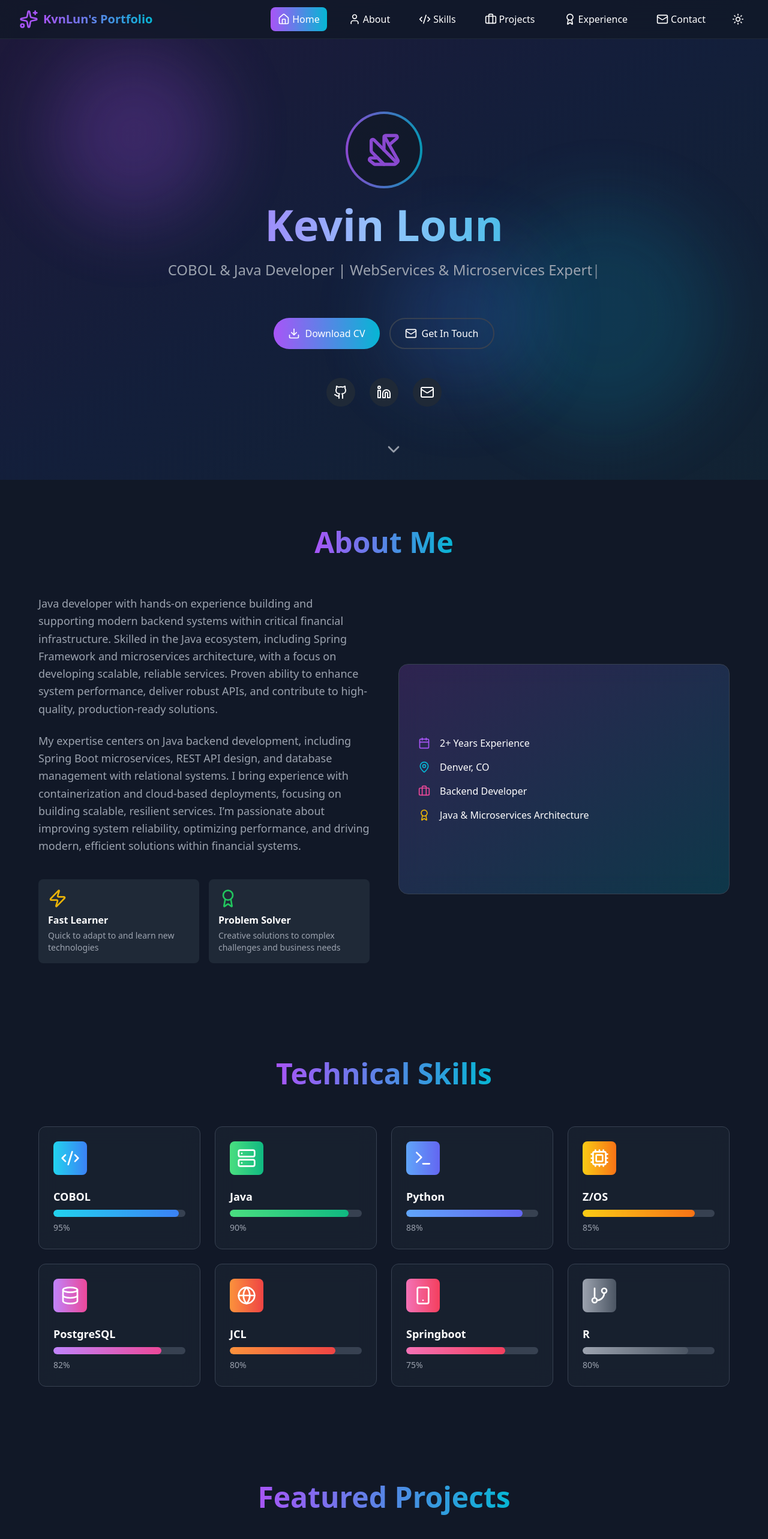
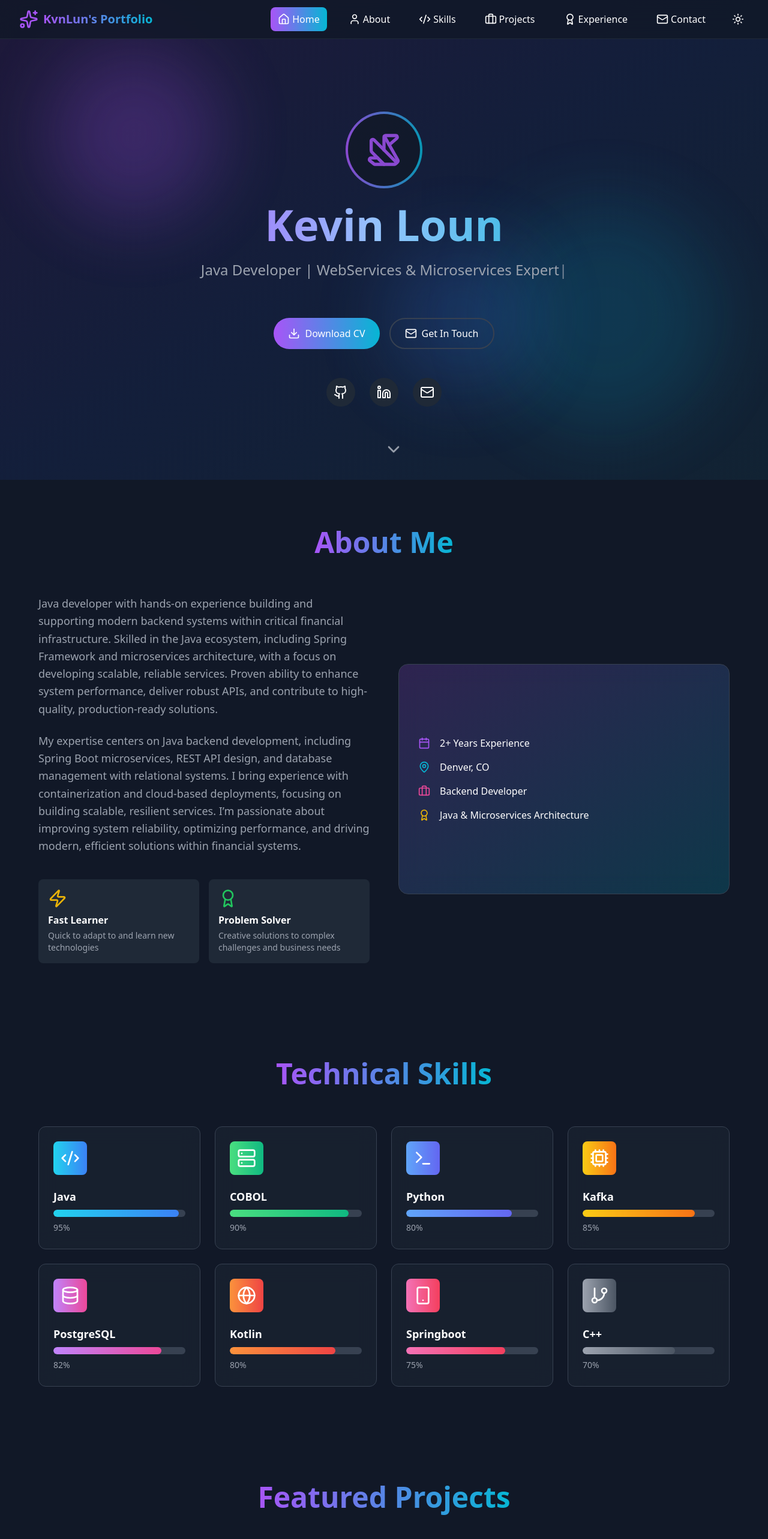
Before and after one commit to KvnLun/developer-portfolio, a React (Create React App) app: page / in a window 1280 px wide. Shown: the top 2566 px of the page at 60% size. Built offline with nearby package versions, Linux system fonts and the light colour scheme.

Commit message:
updated skills section

```diff
--- a/src/App.js
+++ b/src/App.js
@@ -46,7 +46,7 @@ const Portfolio = () => {
   const heroRef = useRef(null);
 
   const fullText =
-    "COBOL & Java Developer | WebServices & Microservices Expert";
+    "Java Developer | WebServices & Microservices Expert";
 
   useEffect(() => {
     let i = 0;
@@ -109,13 +109,13 @@ const Portfolio = () => {
 
   const skills = [
     {
-      name: "COBOL",
+      name: "Java",
       icon: <Code2 className="w-8 h-8" />,
       level: 95,
       color: "from-cyan-400 to-blue-500",
     },
     {
-      name: "Java",
+      name: "COBOL",
       icon: <Server className="w-8 h-8" />,
       level: 90,
       color: "from-green-400 to-emerald-500",
@@ -123,11 +123,11 @@ const Portfolio = () => {
     {
       name: "Python",
       icon: <Terminal className="w-8 h-8" />,
-      level: 88,
+      level: 80,
       color: "from-blue-400 to-indigo-500",
     },
     {
-      name: "Z/OS",
+      name: "Kafka",
       icon: <Cpu className="w-8 h-8" />,
       level: 85,
       color: "from-yellow-400 to-orange-500",
@@ -139,7 +139,7 @@ const Portfolio = () => {
       color: "from-purple-400 to-pink-500",
     },
     {
-      name: "JCL",
+      name: "Kotlin",
       icon: <Globe className="w-8 h-8" />,
       level: 80,
       color: "from-orange-400 to-red-500",
@@ -151,9 +151,9 @@ const Portfolio = () => {
       color: "from-pink-400 to-rose-500",
     },
     {
-      name: "R",
+      name: "C++",
       icon: <GitBranch className="w-8 h-8" />,
-      level: 80,
+      level: 70,
       color: "from-gray-400 to-gray-600",
     },
   ];
@@ -860,7 +860,7 @@ const Portfolio = () => {
       >
         <div className="max-w-6xl mx-auto text-center">
           <p className="text-gray-400">
-            © 2025 Kevin Loun. Built with React & Tailwind CSS.
+            © 2026 Kevin Loun. Built with React & Tailwind CSS.
           </p>
         </div>
       </footer>
```
